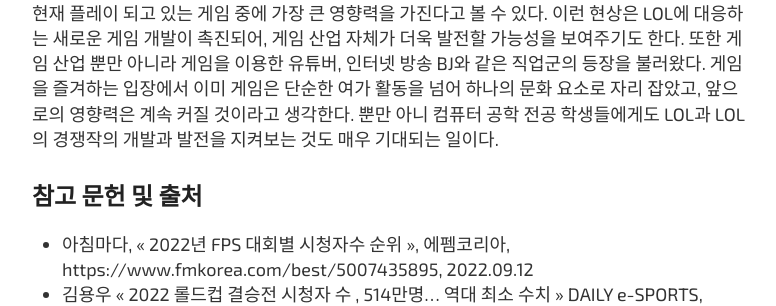
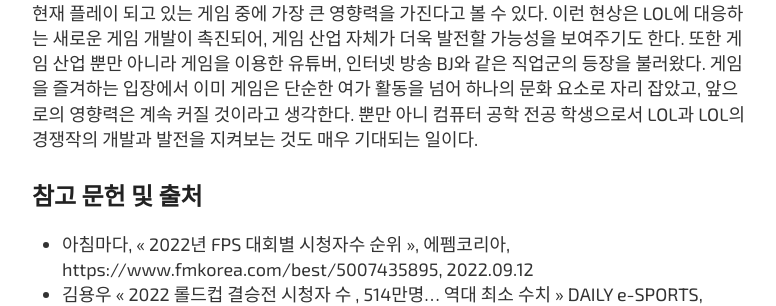
Before and after one commit to Bae-JunSeok/Bae-JunSeok.github.io, a Jekyll site: the page built from _posts/2023-10-06-homework.md, in a window 1280 px wide and 900 px high, scrolled down 1803 px. Shown: the part 283-589 px from the top of the window, without its empty margins (248-1024 px from the left). Built offline with Jekyll 4.4.1, drawn with Linux system fonts in a browser that asks for light colours; some web fonts are replaced; some of the changed text lies outside the part shown.

Commit message:
feat:마지막 수정본

```diff
--- a/_posts/2023-10-06-homework.md
+++ b/_posts/2023-10-06-homework.md
@@ -53,7 +53,7 @@ tags: homework
   - 업데이트 주기는 아래 출처의 각 게임 홈페이지의 패치 노트를 참고함.
 
 ## 결론
- LOL은 다양한 대회의 중심에 섰으며, 심지어 아시안 게임 정식 종목으로도 선정되었다. 이런 사실은 현재 플레이 되고 있는 게임 중에 가장 큰 영향력을 가진다고 볼 수 있다. 이런 현상은 LOL에 대응하는 새로운 게임 개발이 촉진되어, 게임 산업 자체가 더욱 발전할 가능성을 보여주기도 한다. 또한 게임 산업 뿐만 아니라 게임을 이용한 유튜버, 인터넷 방송 BJ와 같은 직업군의 등장을 불러왔다. 게임을 즐겨하는 입장에서 이미 게임은 단순한 여가 활동을 넘어 하나의 문화 요소로 자리 잡았고, 앞으로의 영향력은 계속 커질 것이라고 생각한다. 뿐만 아니 컴퓨터 공학 전공 학생들에게도 LOL과 LOL의 경쟁작의 개발과 발전을 지켜보는 것도 매우 기대되는 일이다.
+ LOL은 다양한 대회의 중심에 섰으며, 심지어 아시안 게임 정식 종목으로도 선정되었다. 이런 사실은 현재 플레이 되고 있는 게임 중에 가장 큰 영향력을 가진다고 볼 수 있다. 이런 현상은 LOL에 대응하는 새로운 게임 개발이 촉진되어, 게임 산업 자체가 더욱 발전할 가능성을 보여주기도 한다. 또한 게임 산업 뿐만 아니라 게임을 이용한 유튜버, 인터넷 방송 BJ와 같은 직업군의 등장을 불러왔다. 게임을 즐겨하는 입장에서 이미 게임은 단순한 여가 활동을 넘어 하나의 문화 요소로 자리 잡았고, 앞으로의 영향력은 계속 커질 것이라고 생각한다. 뿐만 아니 컴퓨터 공학 전공 학생으로서 LOL과 LOL의 경쟁작의 개발과 발전을 지켜보는 것도 매우 기대되는 일이다.
 
 ## 참고 문헌 및 출처
  -	아침마다, << 2022년 FPS 대회별 시청자수 순위 >>, 에펨코리아, https://www.fmkorea.com/best/5007435895, 2022.09.12
```
